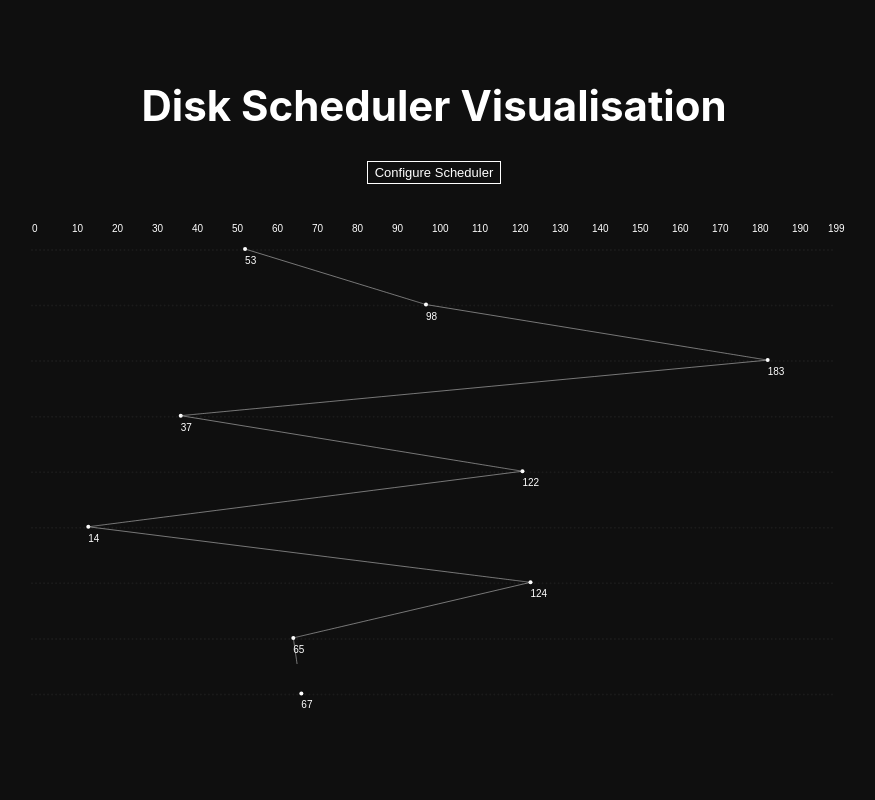
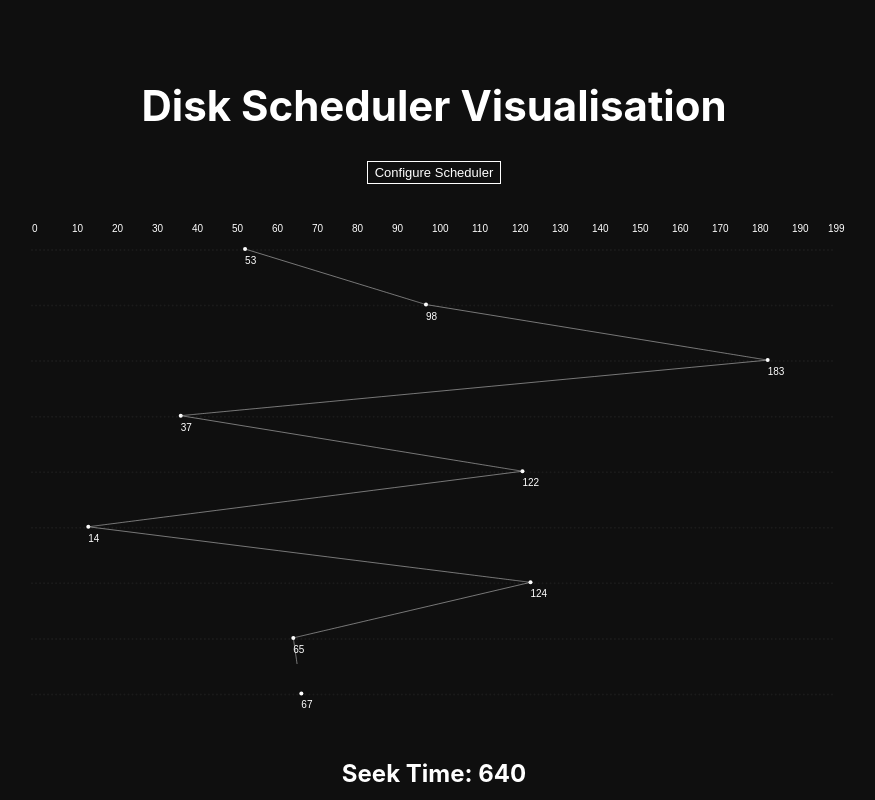
Before and after one commit to MohammedAliHussein/seektime.app, a Svelte app: page / in a window 1280 px wide. Shown: the whole page, without its empty margins (206-1081 px from the left). Built offline with nearby package versions, Linux system fonts and the light colour scheme.

Commit message:
Added fix for missing first index

```diff
--- a/src/App.svelte
+++ b/src/App.svelte
@@ -18,7 +18,7 @@
 	}
 
 	let disk_scheduler = new DiskScheduler(scheduling_data);
-	// let seek_time = disk_scheduler.performCalculation()[scheduling_data.disk_requests.length - 1].seek_time;
+	$: seek_time = calculateSeekTime(scheduling_data.disk_requests);
 
 	function openModal() {
 		modalIsOpen = true;
@@ -33,12 +33,26 @@
 		modalIsOpen = false;
 		disk_scheduler = new DiskScheduler(scheduling_data);
 		scheduling_data.disk_requests = disk_scheduler.performCalculation();
-		console.log(scheduling_data)
 	}
 
 	function handleResize() {
         width = ((window.innerWidth / 2)) * 1.25;
         height = ((window.innerHeight / 2)) * 1.25;
+	}
+
+	function calculateSeekTime(disk_requests) {
+		let seek_time = 0;
+
+		console.log(disk_requests);
+
+		for(let i = 0; i < disk_requests.length - 1; i++) {
+			console.log(`${disk_requests[i]} - ${disk_requests[i+1]}`);
+			seek_time += Math.abs(disk_requests[i] - disk_requests[i + 1]);
+		}
+
+		console.log(seek_time);
+
+		return seek_time;
 	}
 
 </script>
@@ -51,7 +65,7 @@
 	<ConfigButton on:click={modalIsOpen ? closeModal : openModal}/>
 	<!-- {#if width >= 825} -->
 		<Grid bind:scheduling_data={scheduling_data} width={width} height={height}/>
-		<!-- <h2>Seek Time: {}</h2> -->
+		<h2>Seek Time: {seek_time}</h2>
 	<!-- {:else}
 		<LowScreenSize />
 		<h2 class="low-screen-size-seek">Seek Time: {disk_scheduler.performCalculation()[scheduling_data.disk_requests.length - 1].seek_time}</h2>
--- a/src/models/DiskScheduler.js
+++ b/src/models/DiskScheduler.js
@@ -1,3 +1,7 @@
+/**
+ * All algorithms found on https://www.geeksforgeeks.org/
+ */
+
 export class DiskScheduler {
 	constructor(scheduling_data) {
 		this.scheduling_data = scheduling_data;
@@ -140,6 +144,8 @@ export class DiskScheduler {
 			right = [];
 		let seek_sequence = [];
 
+		seek_sequence.push(head);
+
 		// appending end values
 		// which has to be visited
 		// before reversing the direction
@@ -213,6 +219,8 @@ export class DiskScheduler {
 			right = [];
 		let seek_sequence = [];
 
+		seek_sequence.push(head);
+
 		// appending end values
 		// which has to be visited
 		// before reversing the direction
@@ -280,6 +288,9 @@ export class DiskScheduler {
 			head = cur_track;
 		}
 
+		console.log(seek_sequence);
+		console.log("asdasd");
+
 		return seek_sequence;
 	}
 
@@ -290,6 +301,8 @@ export class DiskScheduler {
 		let left = [];
 		let right = [];
 		let seek_sequence = [];
+
+		seek_sequence.push(head);
 
 		// Appending values which are
 		// currently at left and right
@@ -368,6 +381,8 @@ export class DiskScheduler {
 		let right = [];
 		let seek_sequence = [];
 
+		seek_sequence.push(head);
+
 		// Tracks on the left of the
 		// head will be serviced when
 		// once the head comes back
```
